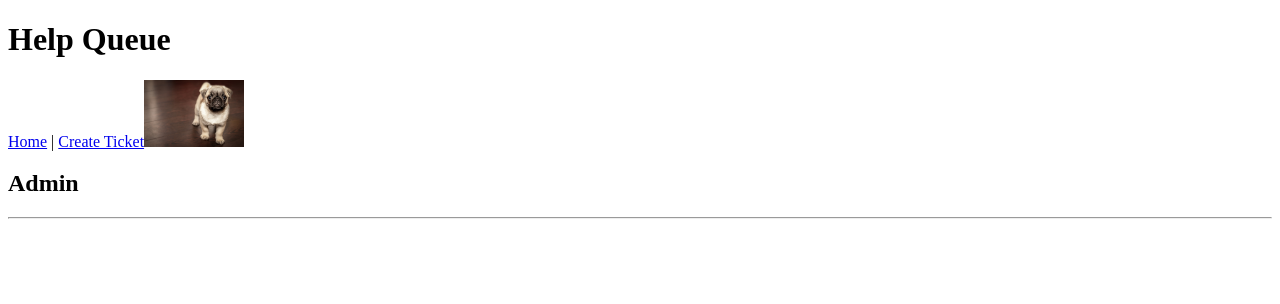
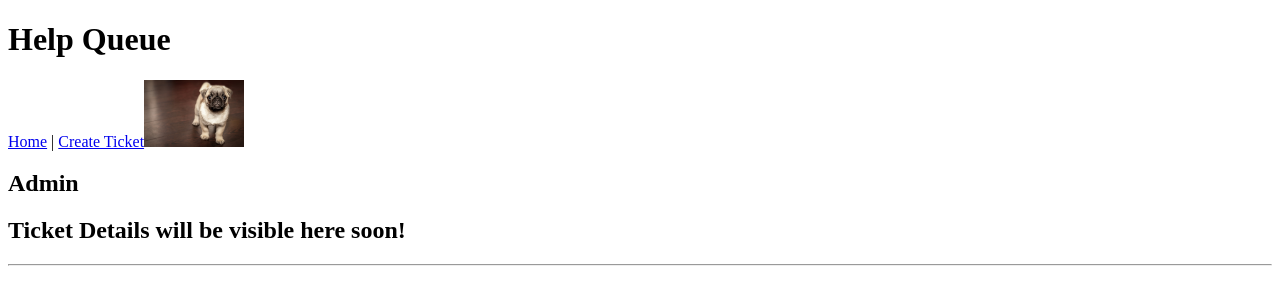
Before and after one commit to Anoble25/react-help-queue, a React app: page /#/admin in a window 1280 px wide. Shown: the top 304 px of the page. Built offline with nearby package versions, Linux system fonts and the light colour scheme.

Commit message:
finish Advanced State Structures lesson

```diff
--- a/src/components/Admin.jsx
+++ b/src/components/Admin.jsx
@@ -1,15 +1,16 @@
 import React from 'react';
 import PropTypes from 'prop-types';
 import TicketList from './TicketList';
+import TicketDetail from './TicketDetail';
 
 function Admin(props){
-  console.log(props.currentRouterPath);
   return (
     <div>
       <h2>Admin</h2>
+      <TicketDetail />
       <TicketList
         ticketList={props.ticketList}
-        currentRouterPath={props.currentRouterPath} />
+        currentRouterPath={props.currentRouterPath}/>
     </div>
   );
 }
--- a/src/components/App.jsx
+++ b/src/components/App.jsx
@@ -12,7 +12,8 @@ class App extends React.Component {
   constructor(props) {
     super(props);
     this.state = {
-      masterTicketList: []
+      masterTicketList: [],
+      selectedTicket: null
     };
     this.handleAddingNewTicketToList = this.handleAddingNewTicketToList.bind(this);
   }
--- /dev/null
+++ b/src/components/TicketDetail.jsx
@@ -0,0 +1,9 @@
+import React from 'react';
+
+function TicketDetail(){
+  return (
+    <h2>Ticket Details will be visible here soon!</h2>
+  );
+}
+
+export default TicketDetail;
```
